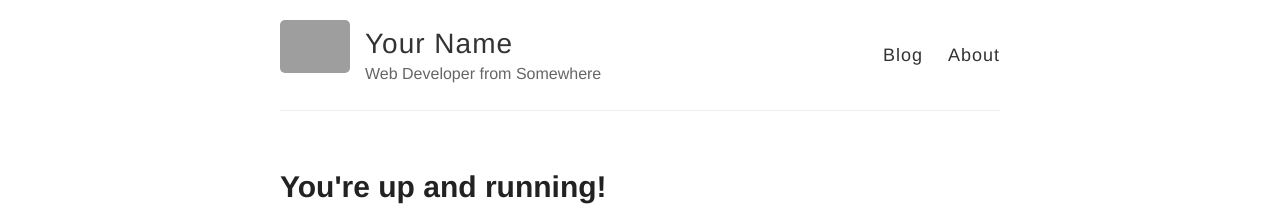
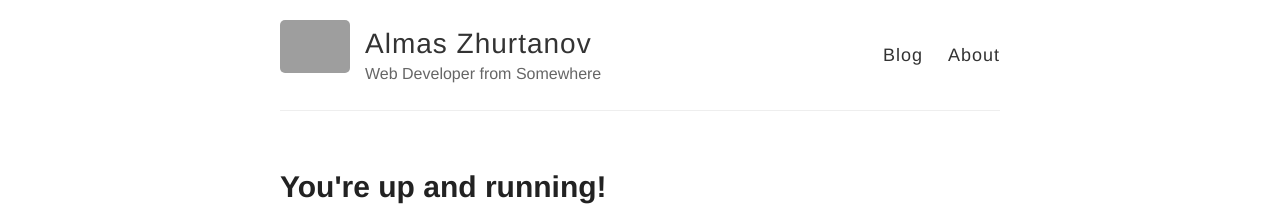
Before and after one commit to azhurtanov/blog, a Jekyll site: the page built from _posts/2014-3-3-Hello-World.md, in a window 1280 px wide. Shown: the top 222 px of the page. Built offline with Jekyll 4.4.1, drawn with Linux system fonts in a browser that asks for light colours; grey boxes are pictures that could not be loaded.

Commit message:
Update _config.yml

```diff
--- a/_config.yml
+++ b/_config.yml
@@ -3,7 +3,7 @@
 #
 
 # Name of your site (displayed in the header)
-name: Your Name
+name: Almas Zhurtanov
 
 # Short bio or description (displayed in the header)
 description: Web Developer from Somewhere
```
